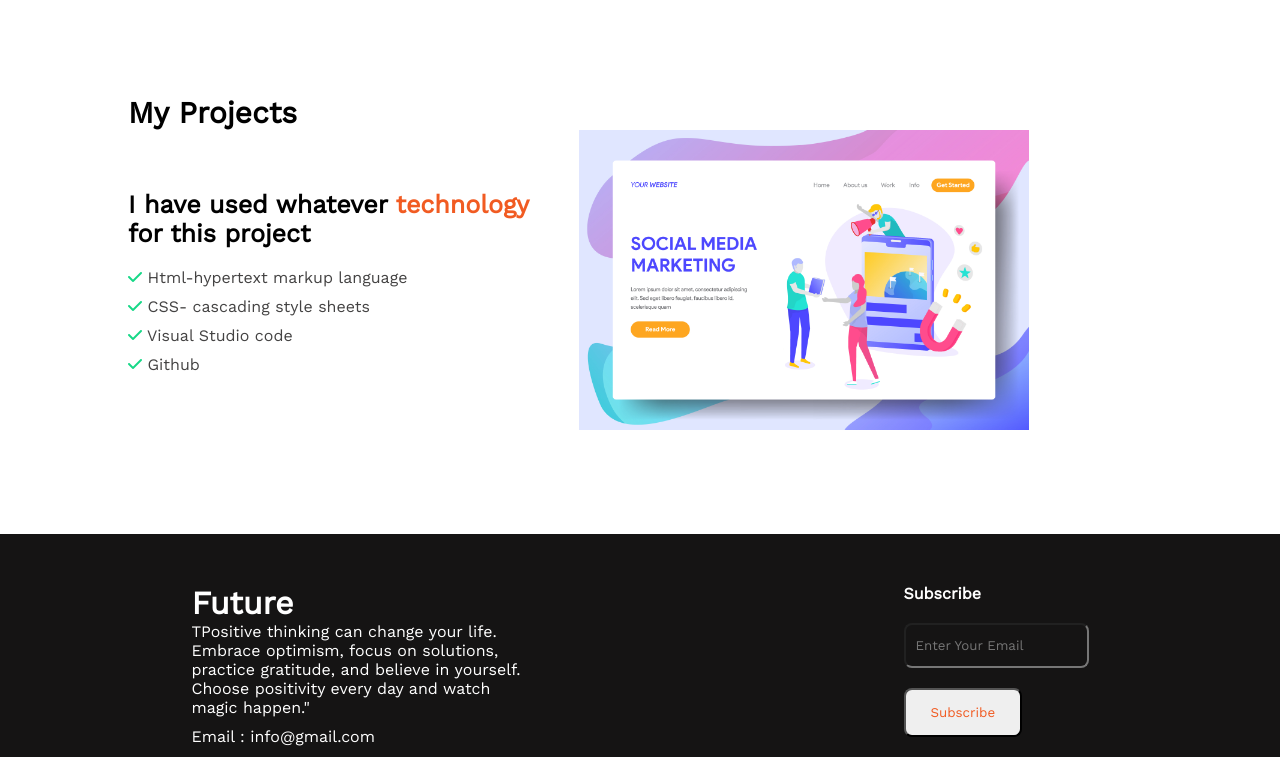
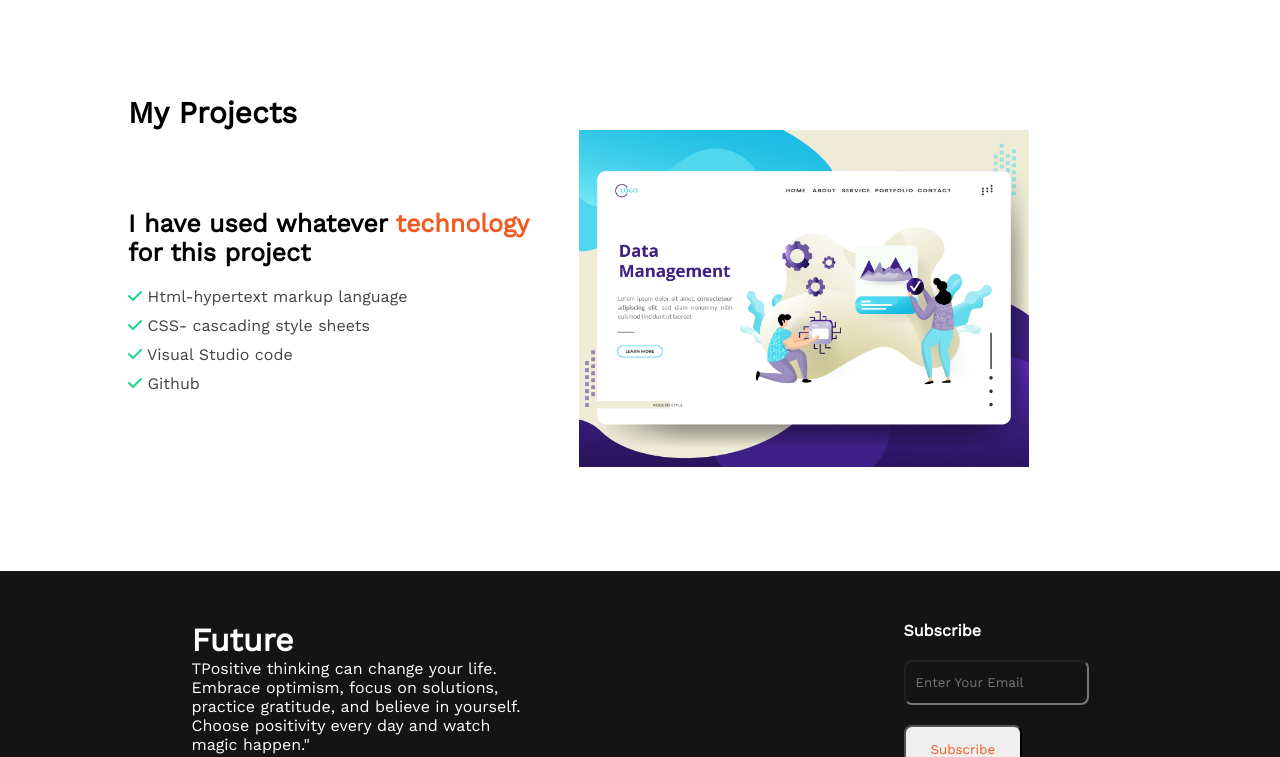
Before and after one commit to arminsultana05/new-year-assignment1, a plain HTML site: page index.html in a window 1280 px wide. Shown: the part 1840-2597 px from the top of the page. Drawn offline with nearby package versions, Linux system fonts and the light colour scheme.

Commit message:
card img added

```diff
--- a/index.html
+++ b/index.html
@@ -114,7 +114,7 @@
 
         </div>
         <div class="card">
-            <img src="/images/project3.jpeg" alt="Card Image">
+            <img src="/images/project2.jpeg" alt="Card Image">
 
           </div
 
```
